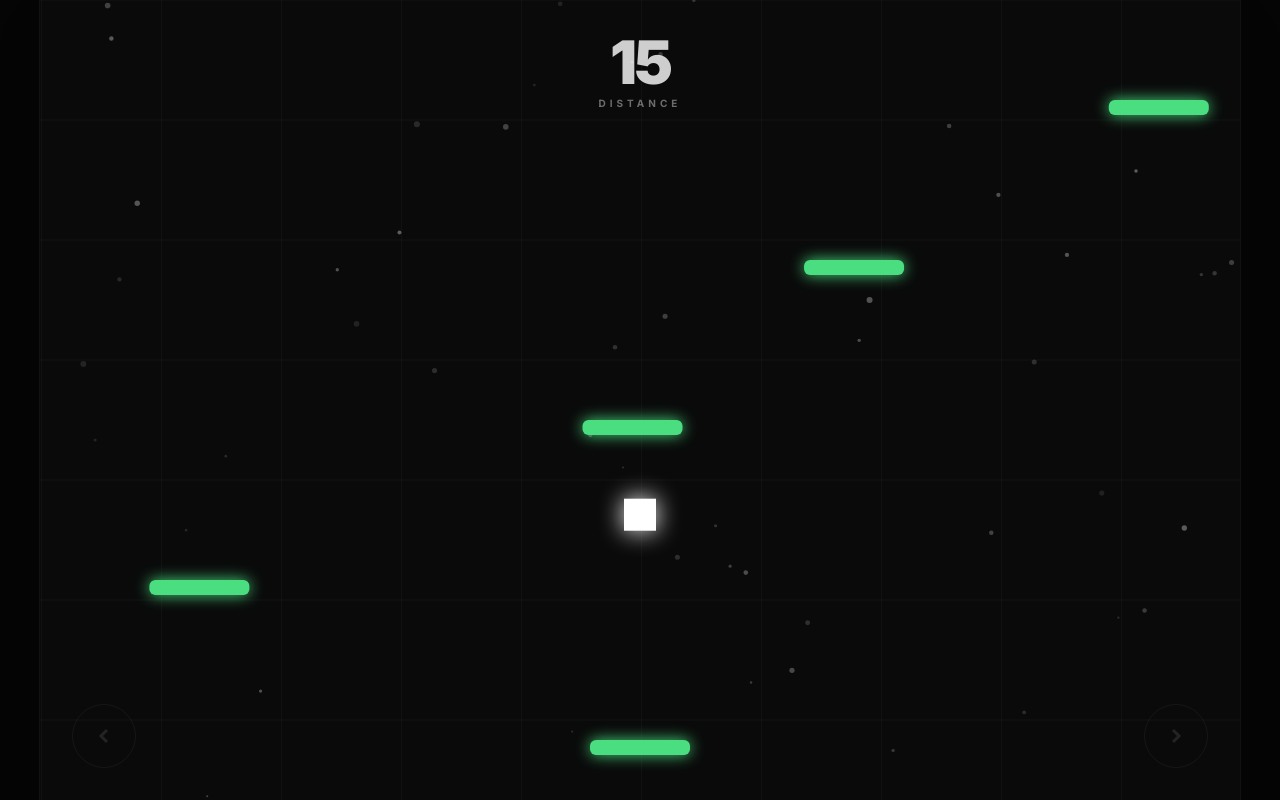
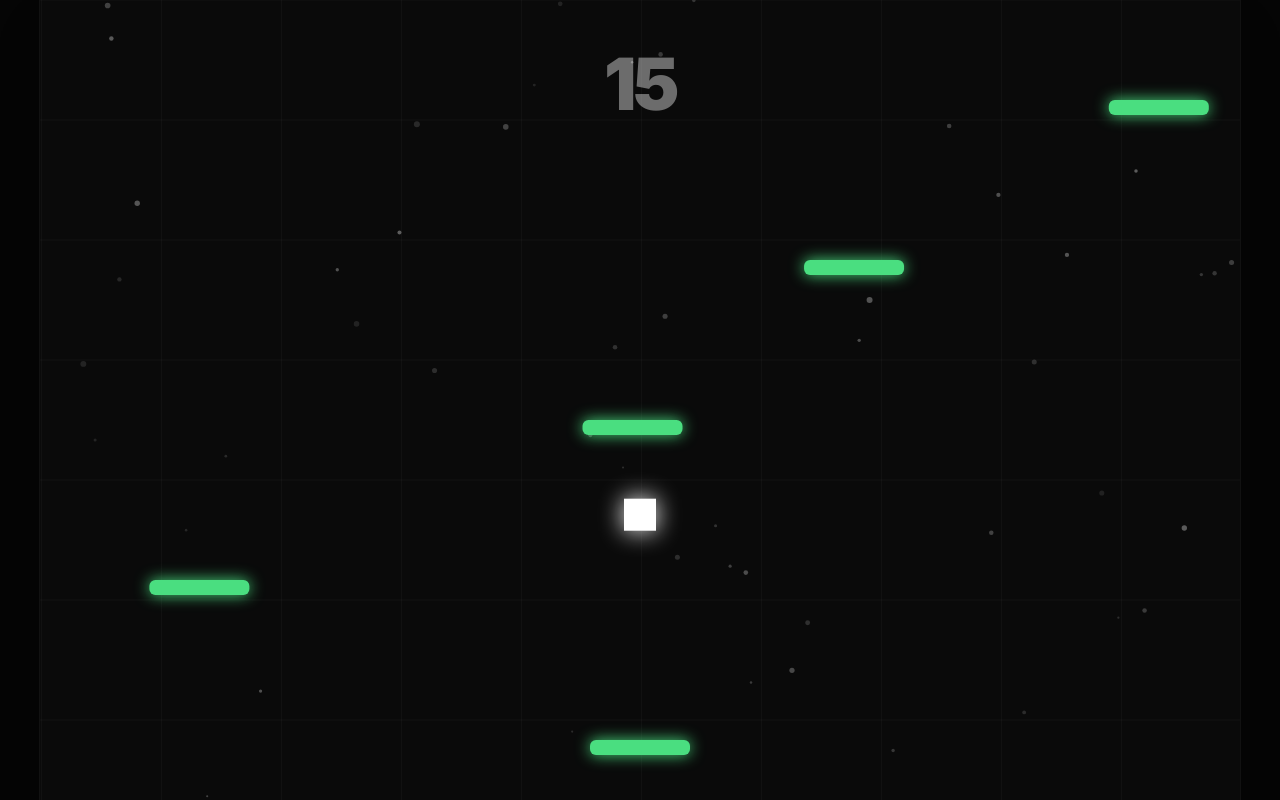
Before and after one commit to LucaGauntDA/Jumpv2, a React (Vite) app: page / in a window 1280 px wide. Both pictures are taken after a click on the button "PLAY". Built offline with nearby package versions, Linux system fonts and the light colour scheme.

Commit message:
feat(ui): Enhance score display and overlay aesthetics
Adjusted HUD positioning and score text size/opacity for better readability. Improved backdrop blur on game over/start overlays for a more polished dark theme.

```diff
--- a/App.tsx
+++ b/App.tsx
@@ -135,15 +135,16 @@ const App: React.FC = () => {
 
         {/* HUD - Strictly inside the box */}
         {gameState.gameStarted && !gameState.gameOver && (
-          <div className="absolute top-8 left-0 right-0 flex flex-col items-center pointer-events-none z-10">
-            <div className="text-6xl font-black tracking-tighter text-white opacity-80">{gameState.score}</div>
-            <div className="text-[10px] uppercase tracking-[0.4em] text-white/40 font-bold mt-1">Distance</div>
+          <div className="absolute top-12 left-0 right-0 flex flex-col items-center pointer-events-none z-10">
+            <div className="text-7xl font-black tracking-tighter text-white opacity-40 select-none">
+              {gameState.score}
+            </div>
           </div>
         )}
 
         {/* Overlays - Strictly inside the box */}
         {(!gameState.gameStarted || gameState.gameOver) && (
-          <div className="absolute inset-0 bg-black/90 backdrop-blur-sm flex flex-col items-center justify-center z-50 p-8 text-white">
+          <div className="absolute inset-0 bg-black/90 backdrop-blur-md flex flex-col items-center justify-center z-50 p-8 text-white">
             <h1 className="text-7xl font-black italic tracking-tighter mb-2">
               JUMP <span className="text-blue-500">V2</span>
             </h1>
@@ -157,7 +158,7 @@ const App: React.FC = () => {
                 </div>
               ) : (
                 <div className="text-center">
-                   <div className="text-white/20 font-bold uppercase tracking-widest text-[10px] mb-2">Ready to jump?</div>
+                   <div className="text-white/20 font-bold uppercase tracking-widest text-[10px] mb-4">Click Play to start</div>
                    <div className="flex items-center justify-center">
                       <div className="w-14 h-14 bg-white/5 rounded-xl border border-white/10 flex items-center justify-center text-white/80">
                         {gameState.selectedCharacter === 'triangle' && <svg className="w-6 h-6" viewBox="0 0 24 24" fill="currentColor"><path d="M12 4l9 16H3z"/></svg>}
@@ -188,36 +189,23 @@ const App: React.FC = () => {
           </div>
         )}
 
-        {/* Controls - Strictly inside the box */}
+        {/* Controls - Invisible hit areas strictly inside the box */}
         {gameState.gameStarted && !gameState.gameOver && (
           <>
             <div
-              className={`absolute left-0 top-0 bottom-0 w-1/4 flex items-end p-8 transition-colors cursor-pointer z-20 ${input.left ? 'bg-white/5' : ''}`}
+              className="absolute left-0 top-0 bottom-0 w-1/3 z-20 cursor-pointer"
               onPointerDown={onLeftStart}
               onPointerUp={onLeftEnd}
               onPointerCancel={onLeftEnd}
               onPointerLeave={onLeftEnd}
-            >
-              <div className={`w-16 h-16 border rounded-full flex items-center justify-center transition-all ${input.left ? 'border-white/60 bg-white/10 scale-110' : 'border-white/5'}`}>
-                <svg className={`w-6 h-6 transition-opacity ${input.left ? 'opacity-80' : 'opacity-10'}`} viewBox="0 0 24 24" fill="none" stroke="currentColor" strokeWidth="3">
-                  <path d="M15 18l-6-6 6-6" />
-                </svg>
-              </div>
-            </div>
-
+            />
             <div
-              className={`absolute right-0 top-0 bottom-0 w-1/4 flex items-end justify-end p-8 transition-colors cursor-pointer z-20 ${input.right ? 'bg-white/5' : ''}`}
+              className="absolute right-0 top-0 bottom-0 w-1/3 z-20 cursor-pointer"
               onPointerDown={onRightStart}
               onPointerUp={onRightEnd}
               onPointerCancel={onRightEnd}
               onPointerLeave={onRightEnd}
-            >
-              <div className={`w-16 h-16 border rounded-full flex items-center justify-center transition-all ${input.right ? 'border-white/60 bg-white/10 scale-110' : 'border-white/5'}`}>
-                <svg className={`w-6 h-6 transition-opacity ${input.right ? 'opacity-80' : 'opacity-10'}`} viewBox="0 0 24 24" fill="none" stroke="currentColor" strokeWidth="3">
-                  <path d="M9 18l6-6-6-6" />
-                </svg>
-              </div>
-            </div>
+            />
           </>
         )}
       </div>
```
